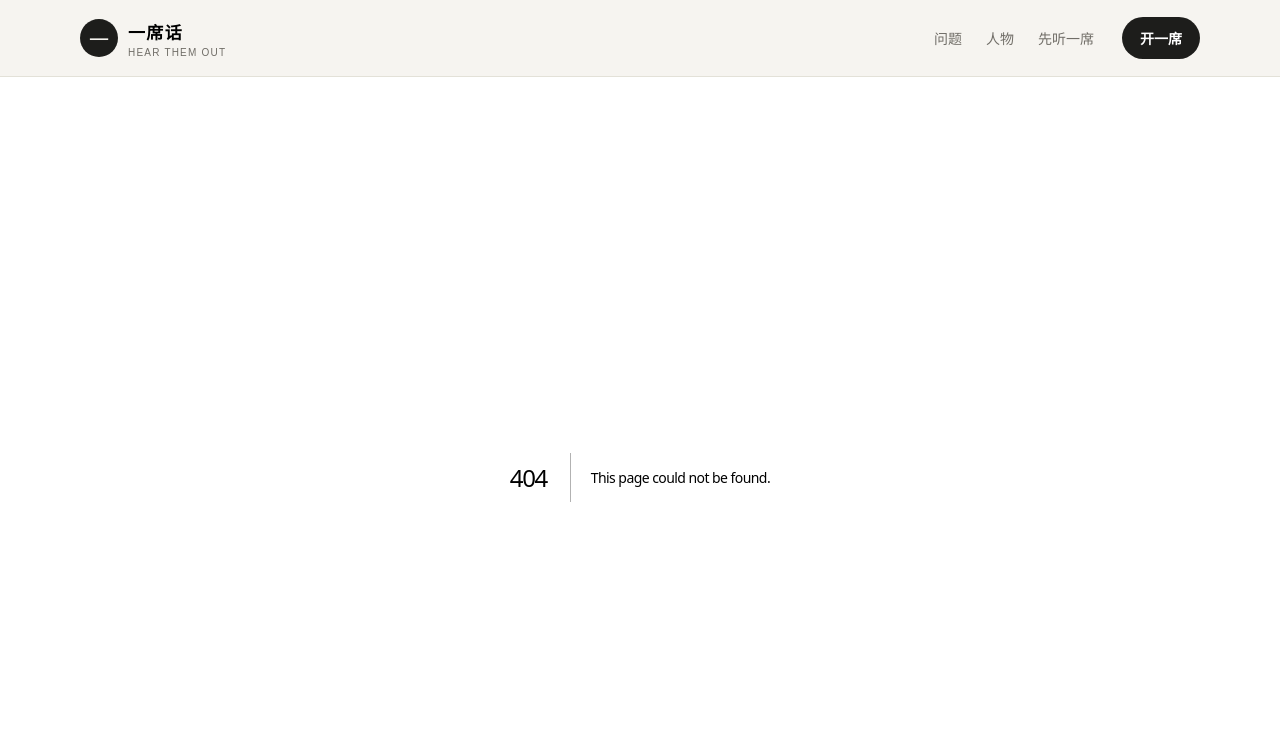
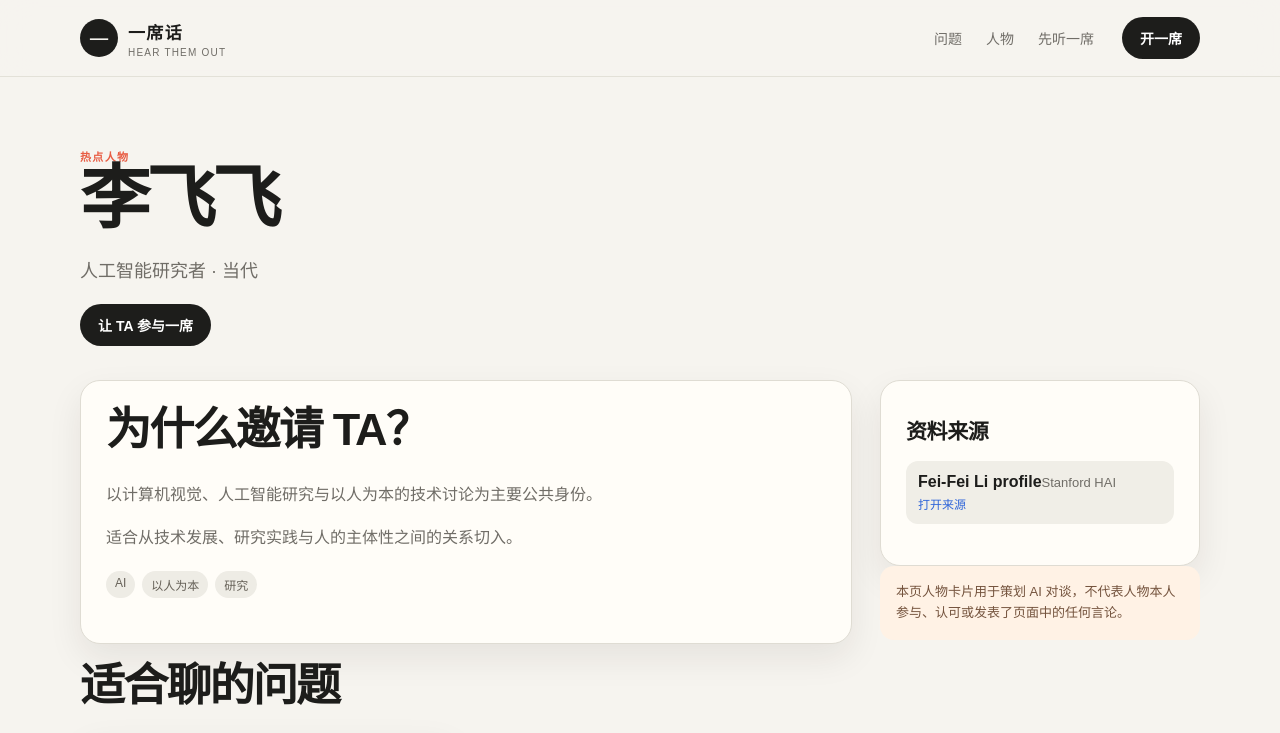
Before and after one commit to ZhmAAA/yixi-studio, a Next.js app: page /people/fei-fei-li in a window 1280 px wide. Before the commit this address had no page. Shown: the top 733 px of the page. Built offline with nearby package versions, Linux system fonts and the light colour scheme.

Commit message:
feat: add person detail route

```diff
--- /dev/null
+++ b/app/people/[slug]/page.tsx
@@ -0,0 +1,44 @@
+import Link from "next/link";
+import { notFound } from "next/navigation";
+import { getPerson, getSourcesByIds, topics } from "@/lib/content";
+import { ContentCard } from "@/components/content-card";
+
+export default async function PersonDetailPage({ params }: { params: Promise<{ slug: string }> }) {
+  const { slug } = await params;
+  const person = getPerson(slug);
+  if (!person) notFound();
+  const suitableTopics = topics.filter((topic) => person.suitableQuestionIds.includes(topic.id));
+  const linkedSources = getSourcesByIds(person.sourceIds);
+
+  return (
+    <div className="container">
+      <section className="page-intro">
+        <span className={person.type === "hot" ? "eyebrow hot" : "eyebrow"}>{person.type === "hot" ? "热点人物" : "经典人物"}</span>
+        <h1>{person.displayName}</h1>
+        <p>{person.role} · {person.era}</p>
+        <Link href="/create" className="button button-dark">让 TA 参与一席</Link>
+      </section>
+      <div className="detail-layout">
+        <div className="detail-main">
+          <section className="card">
+            <h2>为什么邀请 TA？</h2>
+            <p>{person.bio}</p>
+            <p>{person.viewpointSummary}</p>
+            <div className="tag-row">{person.keywords.map((keyword) => <span className="tag" key={keyword}>{keyword}</span>)}</div>
+          </section>
+          <section>
+            <div className="section-header"><h2>适合聊的问题</h2></div>
+            <div className="grid">{suitableTopics.map((topic) => <ContentCard topic={topic} key={topic.id} />)}</div>
+          </section>
+        </div>
+        <aside className="detail-aside">
+          <section className="card">
+            <h3>资料来源</h3>
+            <ul className="source-list">{linkedSources.map((source) => <li key={source.id}><strong>{source.title}</strong><span className="muted">{source.publisher}</span><a href={source.url} target="_blank" rel="noreferrer">打开来源</a></li>)}</ul>
+          </section>
+          <div className="notice">本页人物卡片用于策划 AI 对谈，不代表人物本人参与、认可或发表了页面中的任何言论。</div>
+        </aside>
+      </div>
+    </div>
+  );
+}
```
